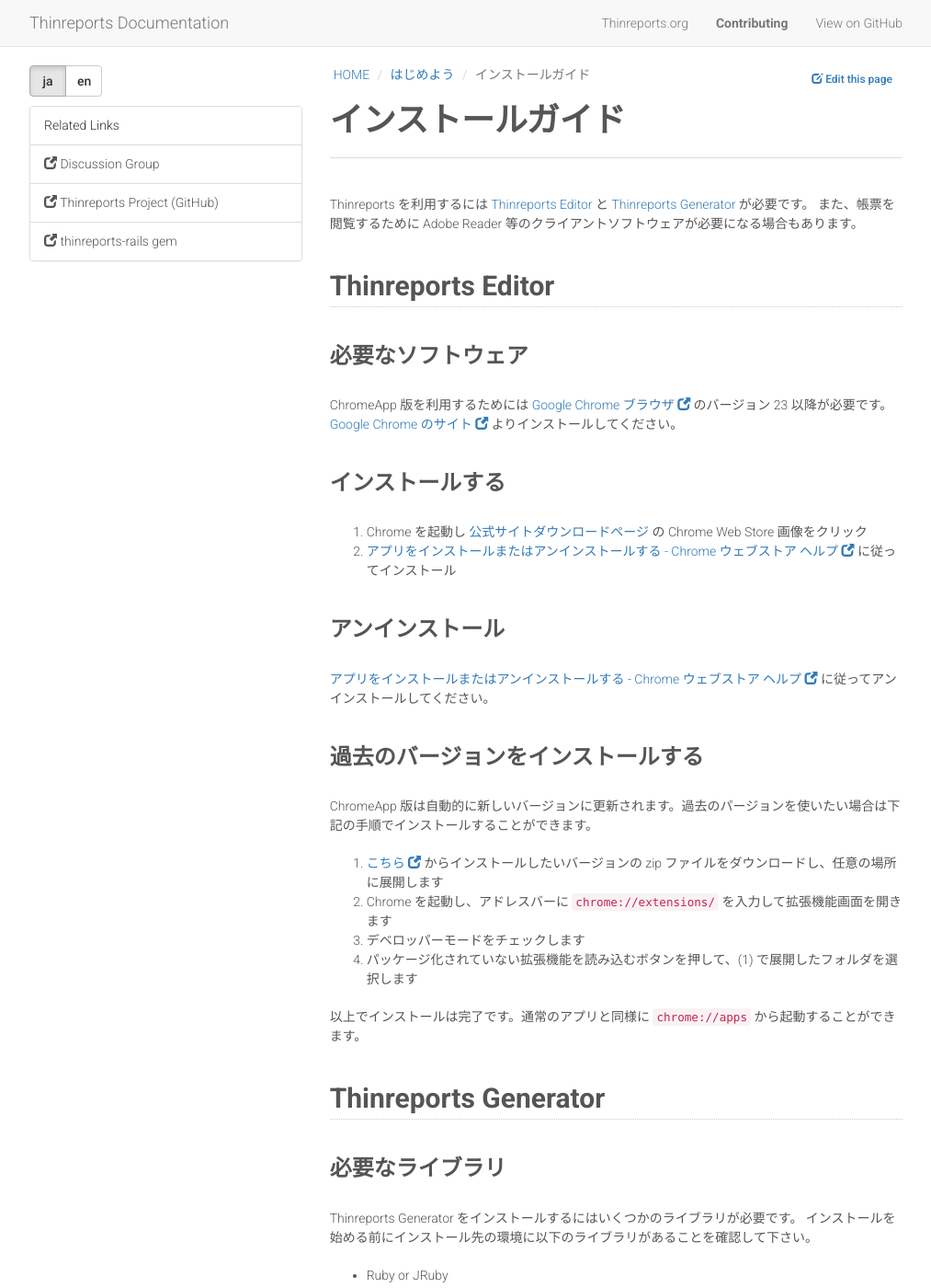
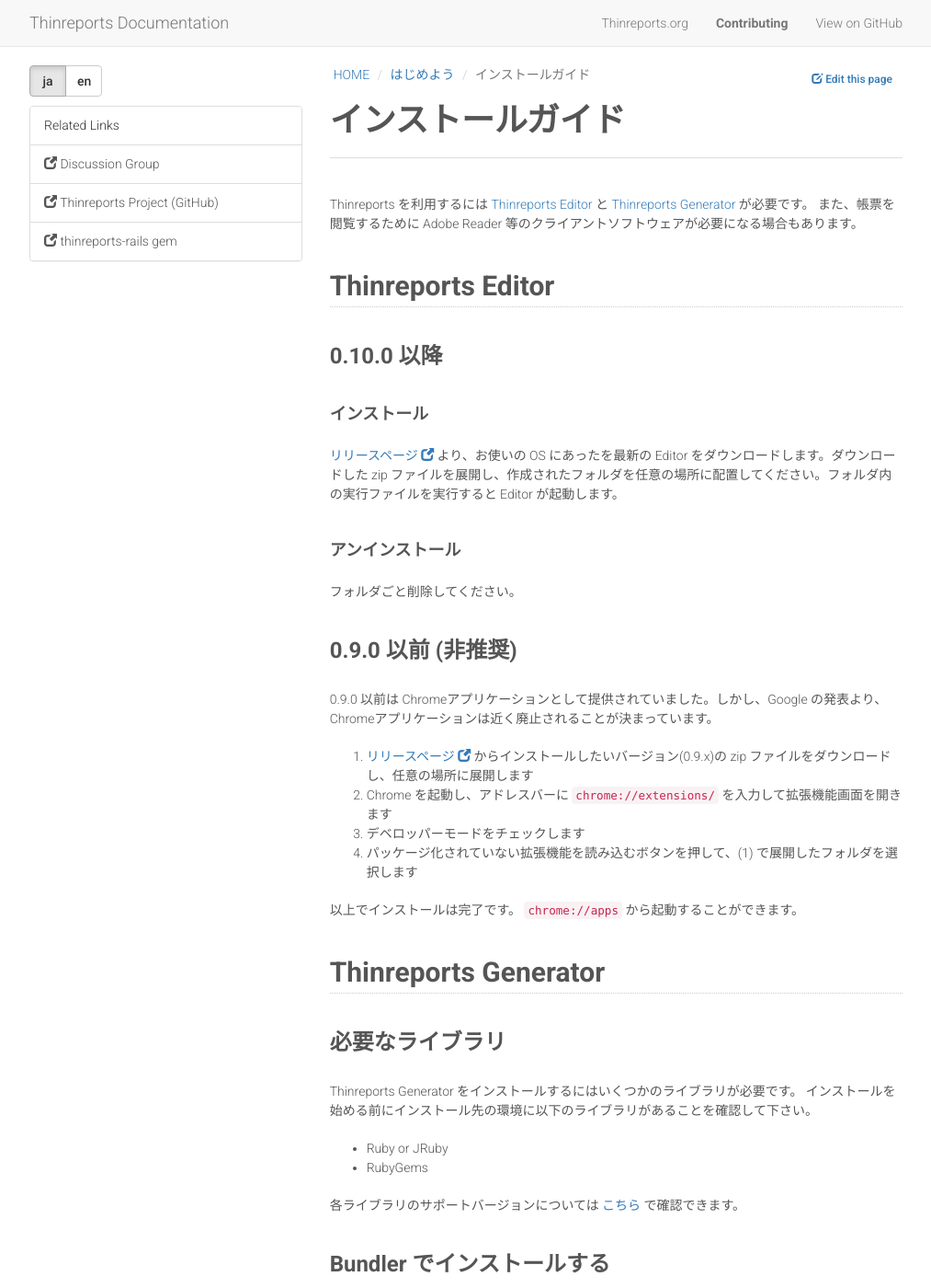
Before and after one commit to thinreports/documentation, a Jekyll site: the page built from ja/getting-started/installation.md, in a window 1280 px wide and 1400 px high. Shown: the whole window at 92% size, without its empty margins (133-1146 px from the left). Built offline with Jekyll 4.4.1, drawn with Linux system fonts in a browser that asks for light colours; nearby versions of some CDN libraries.

Commit message:
Update installation guide according to New version 0.10.0

```diff
--- a/ja/getting-started/installation.md
+++ b/ja/getting-started/installation.md
@@ -12,30 +12,26 @@
 
 ## Thinreports Editor
 
-### 必要なソフトウェア
+### 0.10.0 以降
 
-ChromeApp 版を利用するためには [Google Chrome ブラウザ](https://www.google.com/chrome/browser/desktop) のバージョン 23 以降が必要です。
-[Google Chrome のサイト](https://www.google.com/chrome/browser/desktop) よりインストールしてください。
+#### インストール
 
-### インストールする
+[リリースページ](https://github.com/thinreports/thinreports-editor/releases) より、お使いの OS にあったを最新の Editor をダウンロードします。ダウンロードした zip ファイルを展開し、作成されたフォルダを任意の場所に配置してください。フォルダ内の実行ファイルを実行すると Editor が起動します。
 
-  1. Chrome を起動し [公式サイトダウンロードページ](http://www.thinreports.org/download/) の Chrome Web Store 画像をクリック
-  2. [アプリをインストールまたはアンインストールする - Chrome ウェブストア ヘルプ](https://support.google.com/chrome_webstore/answer/1053369?hl=ja) に従ってインストール
+#### アンインストール
 
-### アンインストール
+フォルダごと削除してください。
 
-[アプリをインストールまたはアンインストールする - Chrome ウェブストア ヘルプ](https://support.google.com/chrome_webstore/answer/1053369?hl=ja) に従ってアンインストールしてください。
+### 0.9.0 以前 (非推奨)
 
-### 過去のバージョンをインストールする
+0.9.0 以前は Chromeアプリケーションとして提供されていました。しかし、Google の発表より、Chromeアプリケーションは近く廃止されることが決まっています。
 
-ChromeApp 版は自動的に新しいバージョンに更新されます。過去のパージョンを使いたい場合は下記の手順でインストールすることができます。
-
-  1. [こちら](https://github.com/thinreports/thinreports-editor/releases) からインストールしたいバージョンの zip ファイルをダウンロードし、任意の場所に展開します
+  1. [リリースページ](https://github.com/thinreports/thinreports-editor/releases) からインストールしたいバージョン(0.9.x)の zip ファイルをダウンロードし、任意の場所に展開します
   2. Chrome を起動し、アドレスバーに `chrome://extensions/` を入力して拡張機能画面を開きます
   3. デベロッパーモードをチェックします
   3. パッケージ化されていない拡張機能を読み込むボタンを押して、(1) で展開したフォルダを選択します
 
-以上でインストールは完了です。通常のアプリと同様に `chrome://apps` から起動することができます。
+以上でインストールは完了です。 `chrome://apps` から起動することができます。
 
 ## Thinreports Generator
 
```
Also changed, not shown: en/getting-started/installation.md (+9 -11 lines).
